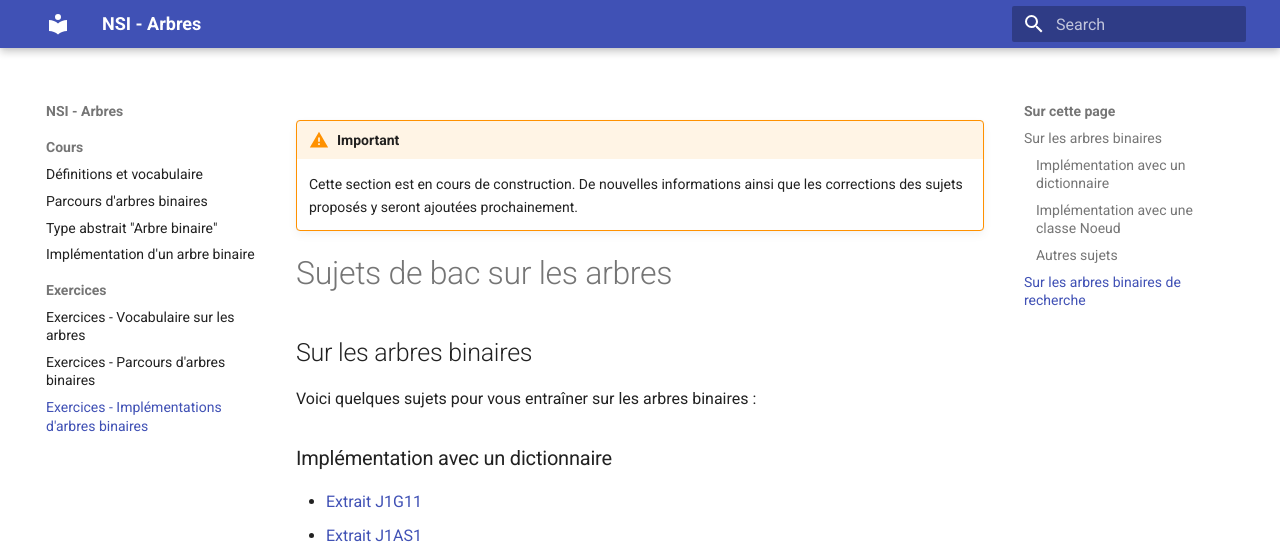
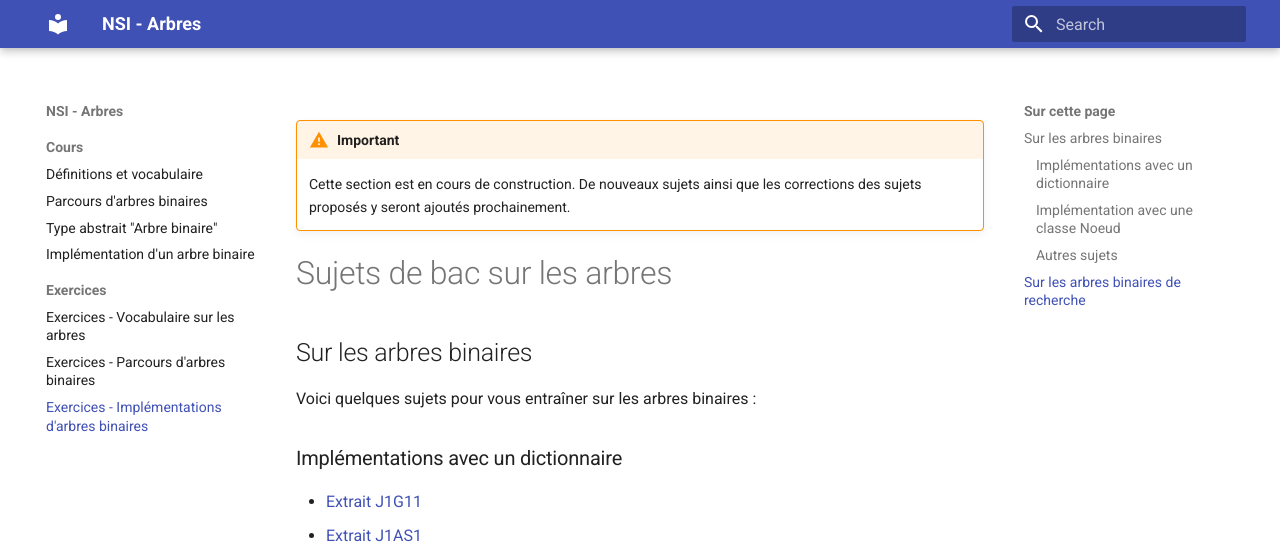
Before and after one commit to erwandemerville/nsi_arbres, an MkDocs documentation site: the page built from docs/implementations_arbres.md, in a window 1280 px wide and 941 px high. Shown: the top 555 px of the window. Built offline with MkDocs 1.6.1 and Material for MkDocs 9.7.7, drawn with Linux system fonts in a browser that asks for light colours.

Commit message:
MAJ exos implementation

```diff
--- a/docs/implementations_arbres.md
+++ b/docs/implementations_arbres.md
@@ -1,5 +1,5 @@
 !!! warning "Important"
-	Cette section est en cours de construction. De nouvelles informations ainsi que les corrections des sujets proposés y seront ajoutées prochainement.
+	Cette section est en cours de construction. De nouveaux sujets ainsi que les corrections des sujets proposés y seront ajoutés prochainement.
 
 # Sujets de bac sur les arbres
 
@@ -7,7 +7,7 @@
 
 Voici quelques sujets pour vous entraîner sur les arbres binaires :
 
-### Implémentation avec un dictionnaire
+### Implémentations avec un dictionnaire
 
 * [Extrait J1G11](sujets_bac/extrait_J1G11.pdf){: target="_blank" }
 * [Extrait J1AS1](sujets_bac/extrait_J1AS1.pdf){: target="_blank" }
```
Also changed, not shown: docs/type_abstrait.md (+0 -3 lines).
